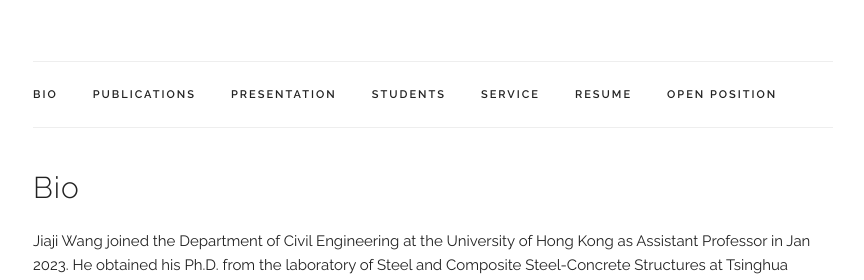
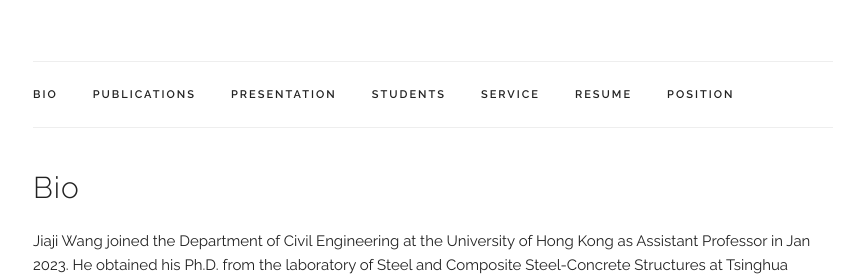
Before and after one commit to wangjiajiTHU/jiajiwang.github.io, a Jekyll site: the page built from index.html, in a window 1280 px wide and 900 px high. Shown: the part 236-516 px from the top of the window, without its empty margins (207-1071 px from the left). Built offline with Jekyll 4.4.1, drawn with Linux system fonts in a browser that asks for light colours; some web fonts are replaced.

Commit message:
Update default.html

```diff
--- a/_layouts/default.html
+++ b/_layouts/default.html
@@ -107,7 +107,7 @@
           <li class="navbar-item"><a class="navbar-link" href={{ "/index.html#students" | prepend: site.baseurl }}>students</a></li>
           <li class="navbar-item"><a class="navbar-link" href={{ "/index.html#service" | prepend: site.baseurl }}>Service</a></li>
           <li class="navbar-item"><a class="navbar-link" href={{ "/index.html#resume" | prepend: site.baseurl }}>Resume</a></li>
-          <li class="navbar-item"><a class="navbar-link" href={{ "/index.html#openposition" | prepend: site.baseurl }}>Open Position</a></li>
+          <li class="navbar-item"><a class="navbar-link" href={{ "/index.html#openposition" | prepend: site.baseurl }}>Position</a></li>
         </ul>
       </div>
     </nav>
```
